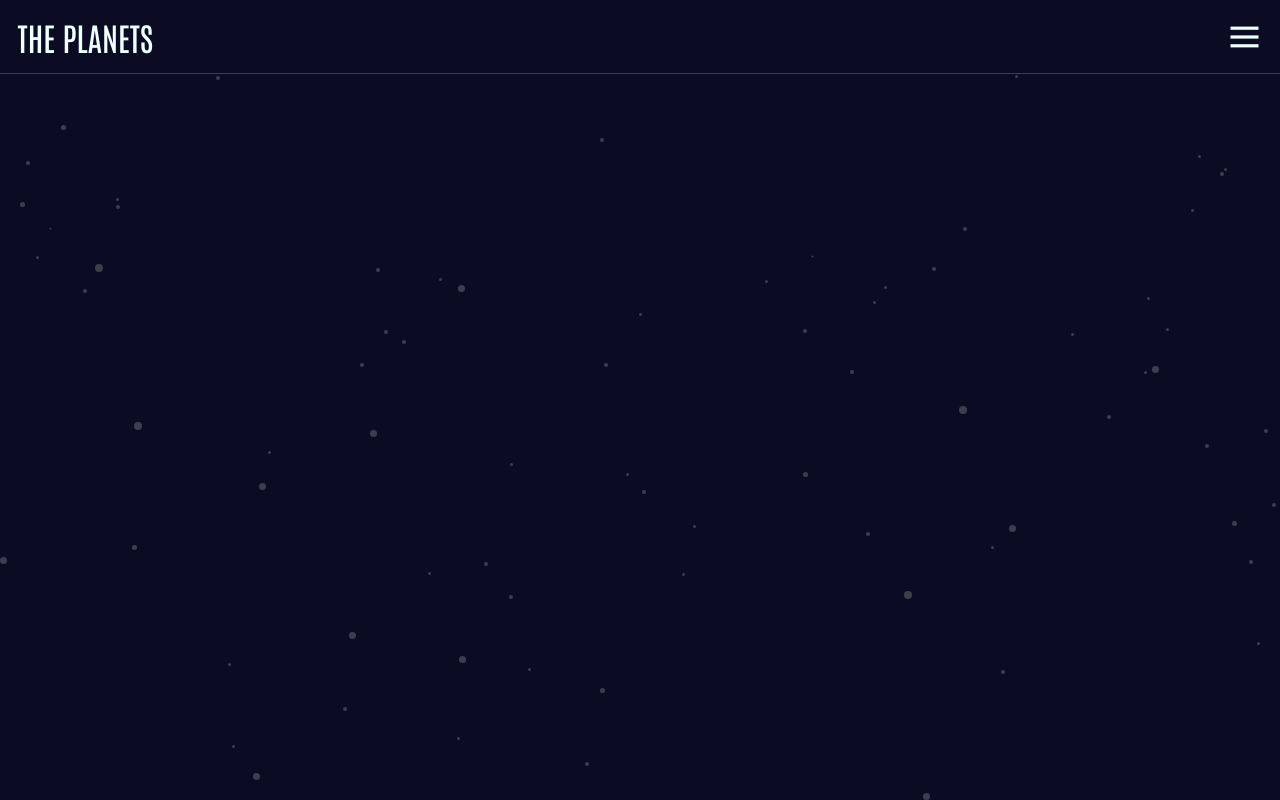
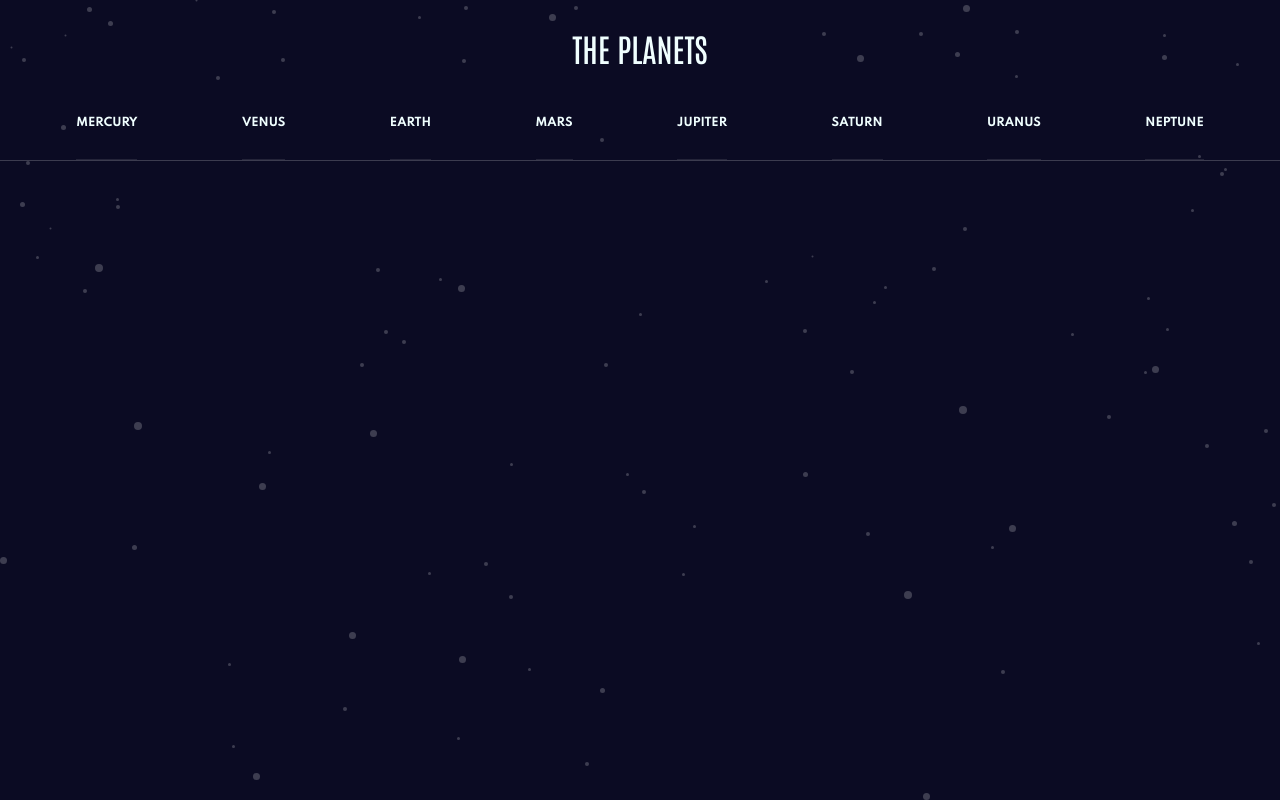
Before and after one commit to eljasiu/planets, a React (Create React App) app: page / in a window 1280 px wide. Built offline with nearby package versions, Linux system fonts and the light colour scheme.

Commit message:
Global CSS variables

```diff
--- a/src/App.css
+++ b/src/App.css
@@ -1,4 +1,4 @@
 .App{
-    background: url("img/background.svg") #0b0b23;
+    background: url("img/background.svg") var(--background);
     height: 100vh;
 }
--- a/src/components/Navigation.tsx
+++ b/src/components/Navigation.tsx
@@ -12,12 +12,11 @@ interface NavigationProps {
 function Navigation({ open, data, toggler }: NavigationProps){
     return (
         <nav className={`${styles.navigation} ${open ? styles.open : ''}`}>
-            <ul>
+            <ul className={styles.navList}>
                 {data.map((item, idx) => {
                     return (
                         <Link key={idx} to={`/${item.name}`}>
-                            <li className={styles.navItem} onClick={() => toggler(prev => !prev)}>
-                                <div className={styles.bullet} style={{background: `${item.color}`}}></div>
+                            <li className={`${styles.navItem} ${styles[`${item.name.toLowerCase()}`]}`} onClick={() => toggler(prev => !prev)}>
                                 <span className={styles.navItemText}>{item.name}</span>
                             </li>
                         </Link>
--- a/src/index.css
+++ b/src/index.css
@@ -2,6 +2,18 @@
   margin: 0;
   padding: 0;
   box-sizing: border-box;
+}
+
+html{
+  --background: #0b0b23;
+  --mercury: #419db9;
+  --venus: #eda44a;
+  --earth: #6f2ed6;
+  --mars: #d14e33;
+  --jupiter: #d93b36;
+  --saturn: #cb5020;
+  --uranus: #1ec2a4;
+  --neptune: #2d68f0;
 }
 
 body {
--- a/src/styles/Header.module.css
+++ b/src/styles/Header.module.css
@@ -6,7 +6,7 @@
     justify-content: space-between;
     align-items: center;
     border-bottom: 1px solid rgba(255, 255, 255, 0.2);
-    background-color: #0b0b23;
+    background-color: var(--background);
     padding: 1rem 1.1rem;
 }
 
@@ -18,6 +18,19 @@
     color: #f0ffff;
 }
 
+@media (min-width: 550px) {
+    .headingContainer{
+        flex-direction: column;
+        border-bottom: none;
+        padding-top: 1.7rem;
+        background-color: transparent;
+    }
+
+    .headingContainer > *:last-child{
+        display: none;
+    }
+}
+
 @media not all and (min-resolution:.001dpcm)
 { @supports (-webkit-appearance:none) and (stroke-color:transparent) {
     .headingContainer > *:last-child{
--- a/src/styles/Navigation.module.css
+++ b/src/styles/Navigation.module.css
@@ -3,7 +3,7 @@
     width: 100%;
     transform: translateX(100%);
     transition: transform 300ms ease-out;
-    background-color: #0b0b23;
+    background-color: var(--background);
 }
 
 .navigation a{
@@ -23,6 +23,47 @@
     cursor: pointer;
 }
 
+.navItem::before{
+    content: '';
+    width: 1rem;
+    height: 1rem;
+    border-radius: 50%;
+    position: absolute;
+    transform: translateY(-15%);
+}
+
+.mercury::before{
+    background-color: var(--mercury);
+}
+
+.venus::before{
+    background-color: var(--venus);
+}
+
+.earth::before{
+    background-color: var(--earth);
+}
+
+.mars::before{
+    background-color: var(--mars);
+}
+
+.jupiter::before{
+    background-color: var(--jupiter);
+}
+
+.saturn::before{
+    background-color: var(--saturn);
+}
+
+.uranus::before{
+    background-color: var(--uranus);
+}
+
+.neptune::before{
+    background-color: var(--neptune);
+}
+
 .navItemText{
     margin-left: 2.5rem;
     font-family: 'Spartan', sans-serif;
@@ -30,9 +71,31 @@
     text-transform: uppercase;
 }
 
-.bullet{
-    width: 1rem;
-    height: 1rem;
-    border-radius: 50%;
-    transform: translateY(-15%);
+@media (min-width: 550px) {
+    .navigation{
+        transform: translateX(0);
+        padding: 0 1.5rem;
+        border-bottom: 1px solid rgba(255, 255, 255, 0.2);
+        background-color: transparent;
+        position: static;
+    }
+
+    .navList{
+        display: flex;
+        justify-content: space-around;
+    }
+
+    .navItem{
+        padding: 0;
+        padding: 2rem 0 1.8rem;
+    }
+
+    .navItem::before{
+        display: none;
+    }
+
+    .navItemText{
+        margin-left: 0;
+        font-size: 0.7rem;
+    }
 }
```
